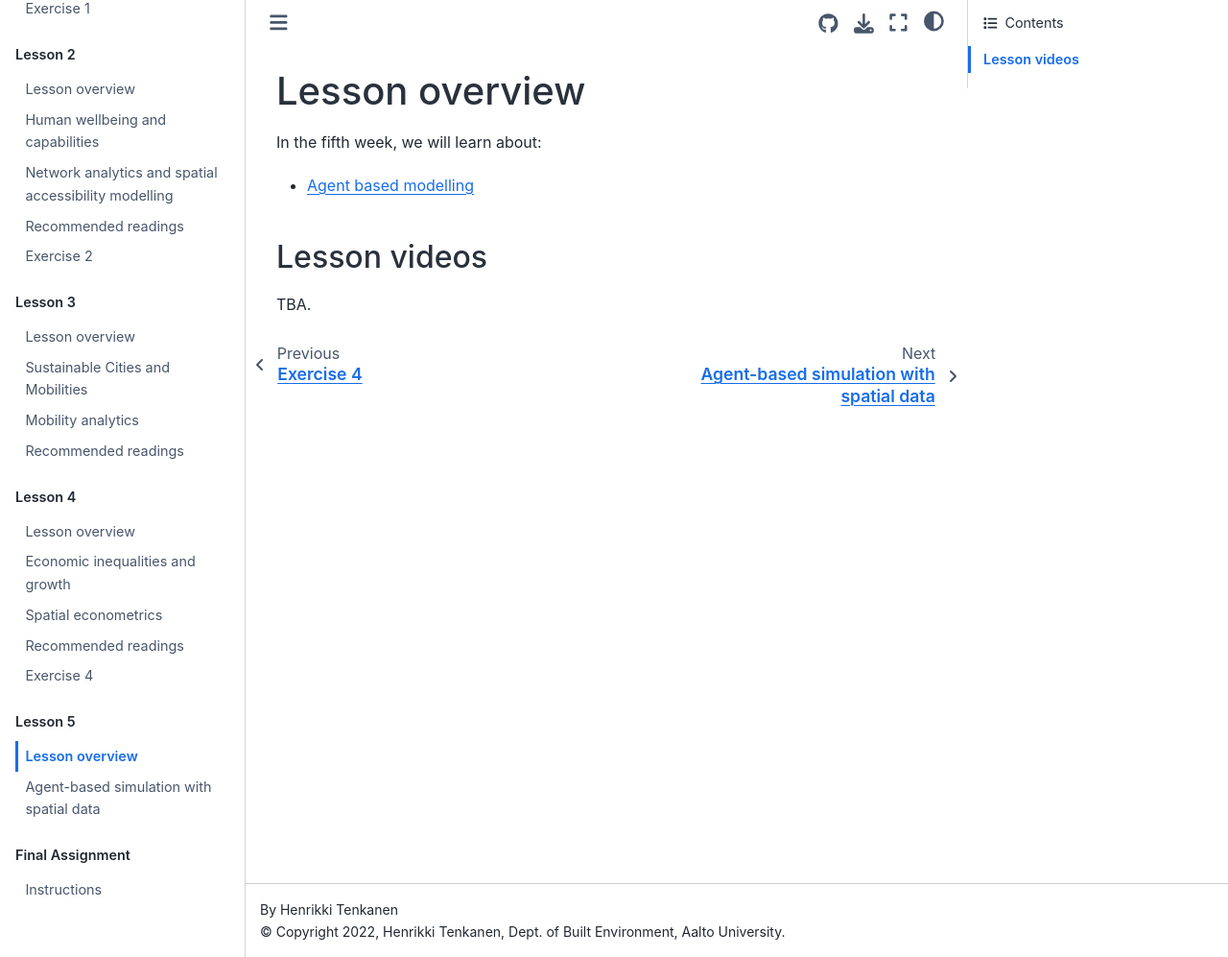
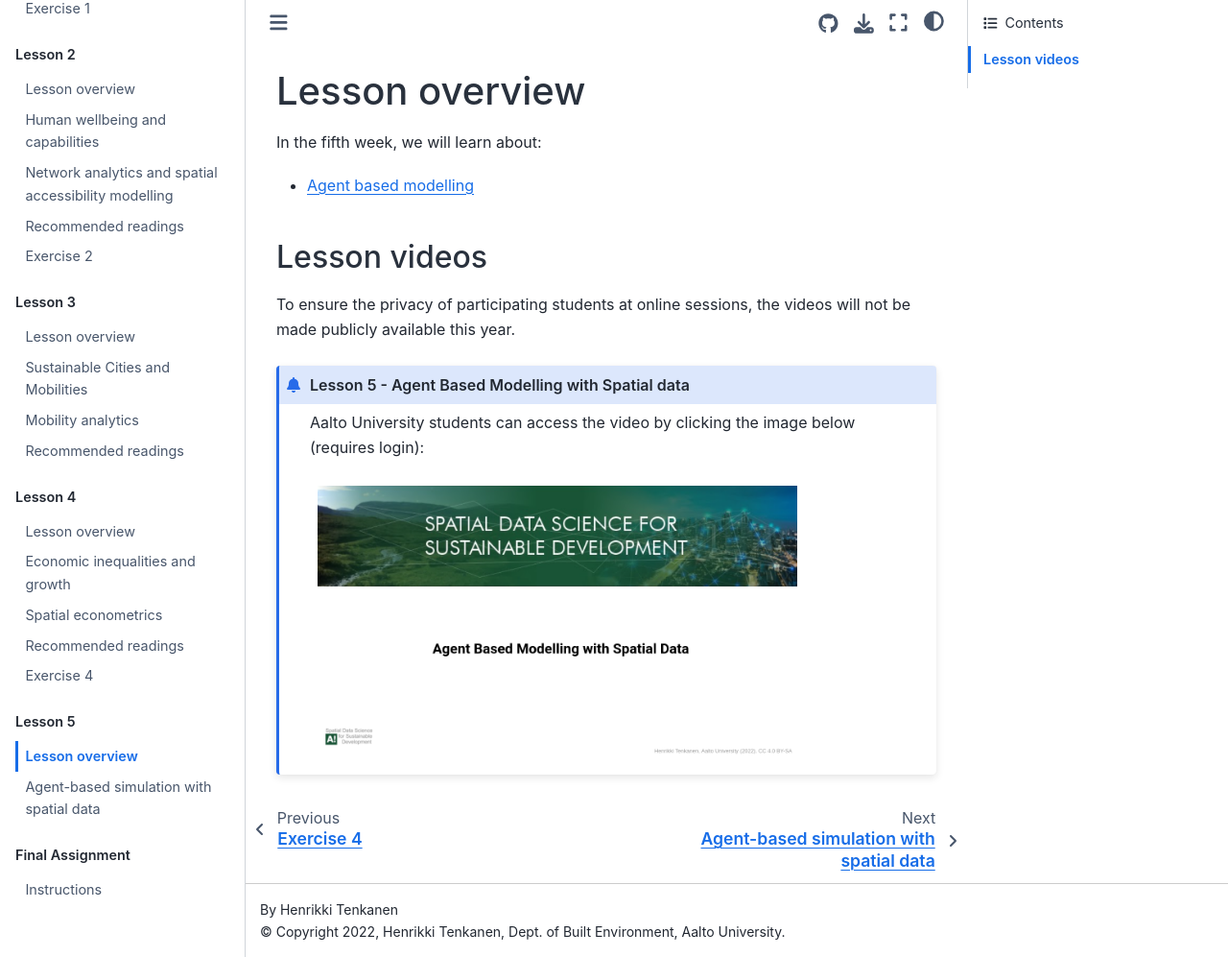
Before and after one commit to AaltoGIS/Sustainability-GIS, a Sphinx documentation site: the page built from source/lessons/L5/lesson-overview.rst, in a window 1280 px wide and 997 px high. Shown: the whole window at 96% size. Built offline with Sphinx 7.4.7 and the Sphinx Book theme 1.1.4, drawn with Linux system fonts in a browser that asks for light colours; pages that are not in the unit, such as notebooks, are missing from menus; some of the changed lines change nothing that is shown.

Commit message:
Add Lesson 5 video

```diff
--- a/source/lessons/L5/lesson-overview.rst
+++ b/source/lessons/L5/lesson-overview.rst
@@ -8,42 +8,14 @@ In the fifth week, we will learn about:
 Lesson videos
 -------------
 
-TBA.
 
-.. To ensure the privacy of participating students at online sessions, the videos will not be made publicly available this year.
+To ensure the privacy of participating students at online sessions, the videos will not be made publicly available this year.
 
-    .. admonition:: Lesson 5.1 - Basics of modeling and simulation
+.. admonition:: Lesson 5 - Agent Based Modelling with Spatial data
 
-        Aalto University students can access the video by clicking the image below (requires login):
+    Aalto University students can access the video by clicking the image below (requires login):
 
-        .. figure:: img/SDS4SD_Lesson_5.1.png
-            :target: https://aalto.cloud.panopto.eu/Panopto/Pages/Viewer.aspx?id=2cb0f24c-d5ce-4bc9-ab7b-accd00ee8ac6
-            :width: 500px
-            :align: left
-
-    .. admonition:: Lesson 5.2 - Introduction to Agent Based Models (ABMs)
-
-        Aalto University students can access the video by clicking the image below (requires login):
-
-        .. figure:: img/SDS4SD_Lesson_5.2.png
-            :target: https://aalto.cloud.panopto.eu/Panopto/Pages/Viewer.aspx?id=0f41a12a-2ca0-4e90-add1-accd00f07077
-            :width: 500px
-            :align: left
-
-    .. admonition:: Lesson 5.3 - Agent Based Models in Epidemiology (case Covid-19)
-
-        Aalto University students can access the video by clicking the image below (requires login):
-
-        .. figure:: img/SDS4SD_Lesson_5.3.png
-            :target: https://aalto.cloud.panopto.eu/Panopto/Pages/Viewer.aspx?id=4666f7b1-31fb-4cf5-a458-accd00f3e72a
-            :width: 500px
-            :align: left
-
-    .. admonition:: Lesson 5.4 - ABM design and validation
-
-        Aalto University students can access the video by clicking the image below (requires login):
-
-        .. figure:: img/SDS4SD_Lesson_5.4.png
-            :target: https://aalto.cloud.panopto.eu/Panopto/Pages/Viewer.aspx?id=e6f1a5ac-bede-49d0-a5fd-accd00f26225
-            :width: 500px
-            :align: left
+    .. figure:: img/SDS4SD_Lesson_5.1.png
+        :target: https://aalto.cloud.panopto.eu/Panopto/Pages/Viewer.aspx?id=2cb0f24c-d5ce-4bc9-ab7b-accd00ee8ac6
+        :width: 500px
+        :align: left
```
Also changed, not shown: source/lessons/L5/img/SDS4SD_Lesson_5.1.png, source/lessons/L5/img/SDS4SD_Lesson_5.2.png (deleted), source/lessons/L5/img/SDS4SD_Lesson_5.3.png (deleted), source/lessons/L5/img/SDS4SD_Lesson_5.4.png (deleted).
